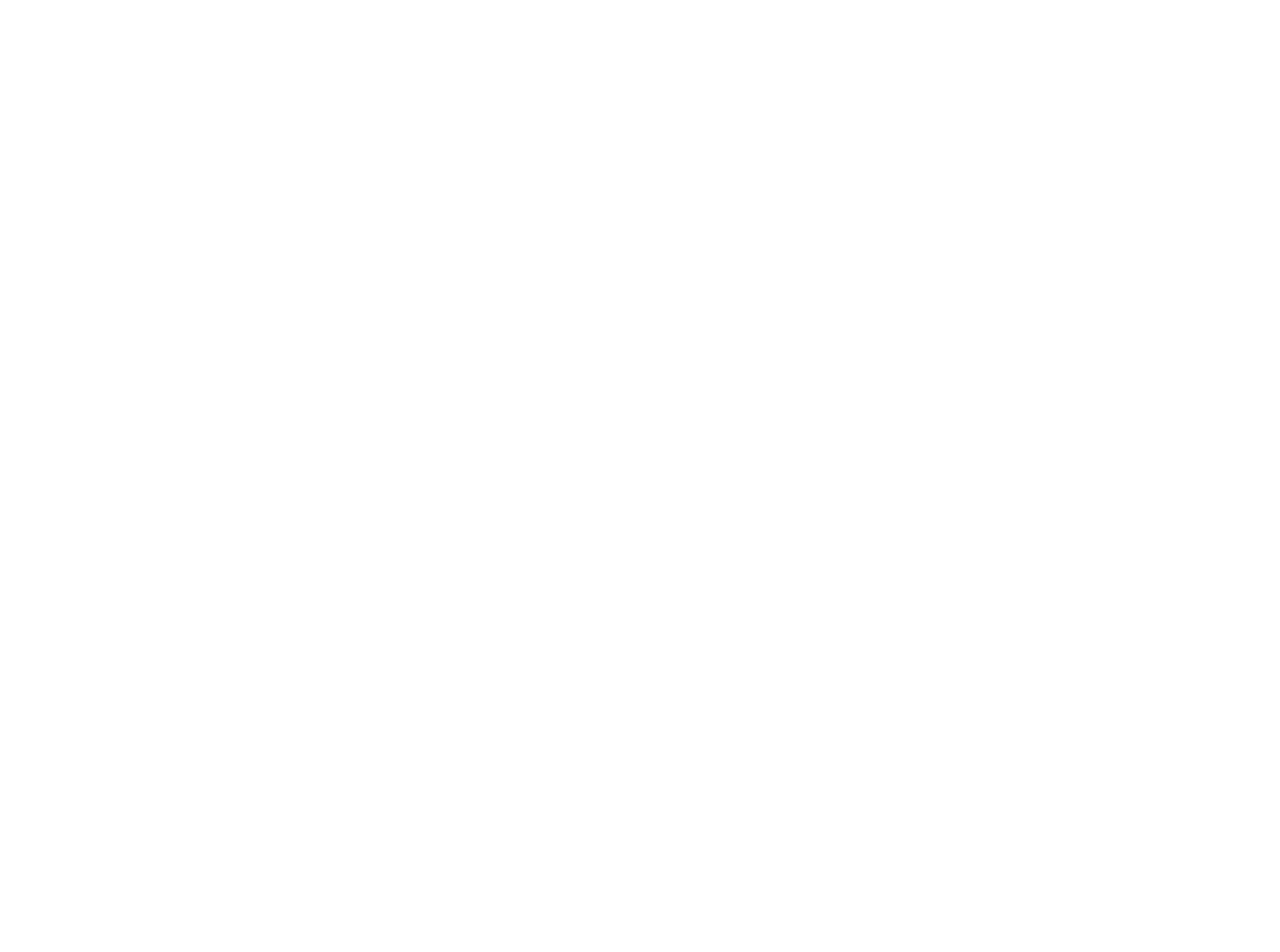
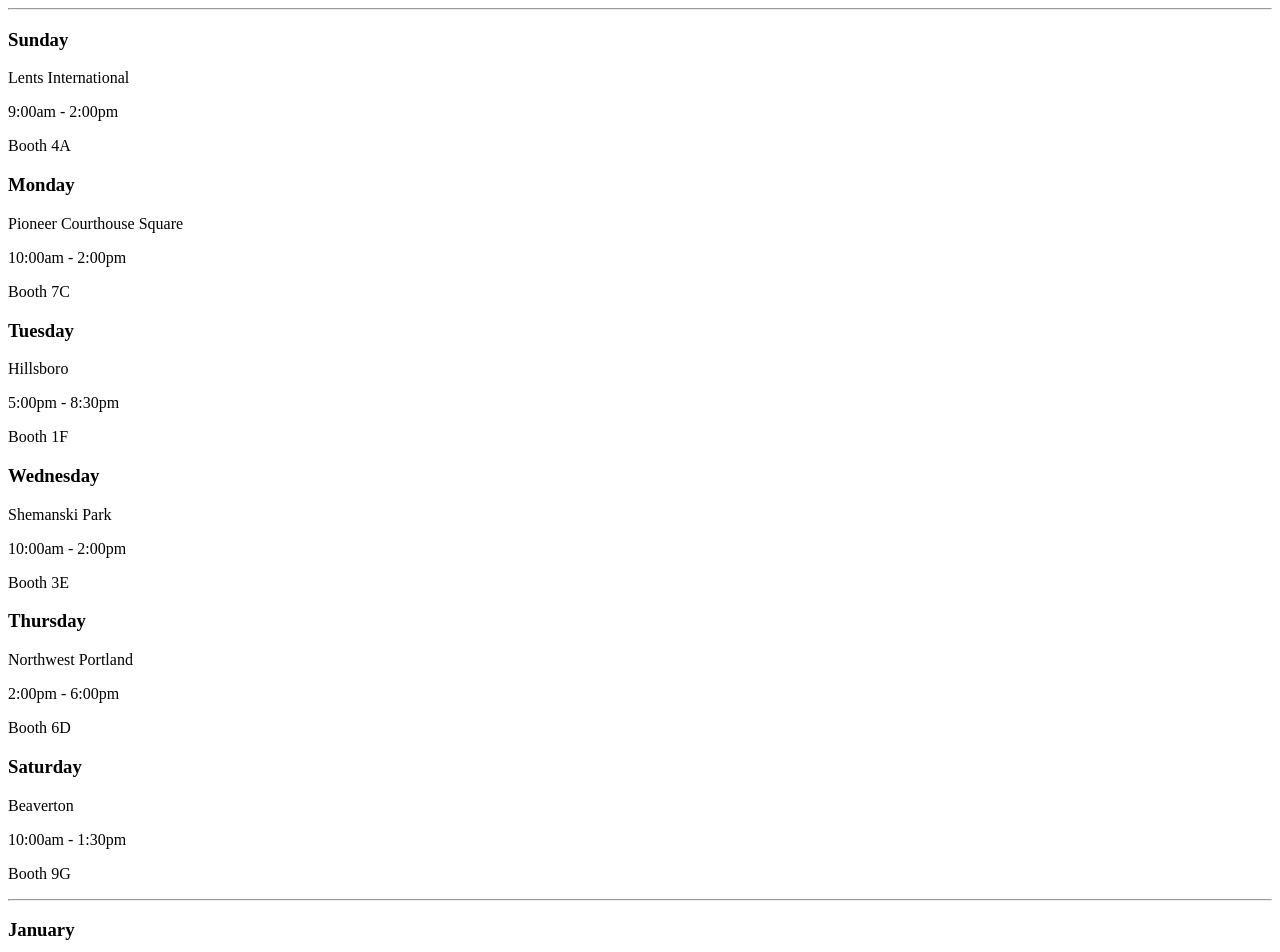
Before and after one commit to RogersNL/farmers-market, a React app: page / in a window 1280 px wide. Shown: the top 952 px of the page. Before the commit the page ends 800 px from the top, so only its background shows below. Built offline with nearby package versions, Linux system fonts and the light colour scheme.

Commit message:
Add raw information to page. No styling.

```diff
--- a/src/components/App.jsx
+++ b/src/components/App.jsx
@@ -1,8 +1,14 @@
 import React from 'react';
+import Schedule from './Schedule';
 import ProduceList from './ProduceList';
+
 function App(){
   return(
-    <div><ProduceList/></div>
+    <div>
+      <Schedule/>
+      <ProduceList/>
+    </div>
+
   );
 }
 
--- a/src/components/Day.jsx
+++ b/src/components/Day.jsx
@@ -1,9 +1,21 @@
 import React from 'react';
+import PropTypes from 'prop-types';
 
-function Day(){
+function Day(props){
   return(
-    <div></div>
+    <div>
+      <h3>{props.day}</h3>
+      <p>{props.location}</p>
+      <p>{props.hours}</p>
+      <p>Booth {props.booth}</p>
+    </div>
   );
 }
 
+Day.propTypes = {
+  day: PropTypes.string.isRequired,
+  location: PropTypes.string.isRequired,
+  hours: PropTypes.string.isRequired,
+  booth: PropTypes.string.isRequired
+};
 export default Day;
--- a/src/components/Produce.jsx
+++ b/src/components/Produce.jsx
@@ -1,9 +1,21 @@
 import React from 'react';
+import PropTypes from 'prop-types';
 
-function Produce(){
+function Produce(props){
   return(
-    <div></div>
+    <div>
+      <h3>{props.month}</h3>
+      <ul>{props.selection.map((produce, index) =>
+        <li key={index}>{produce}</li>
+      )}</ul>
+
+    </div>
   );
 }
 
+Produce.propTypes = {
+  month: PropTypes.string.isRequired,
+  selection: PropTypes.arrayOf(PropTypes.string.isRequired)
+};
+
 export default Produce;
--- a/src/components/ProduceList.jsx
+++ b/src/components/ProduceList.jsx
@@ -1,4 +1,5 @@
 import React from 'react';
+import Produce from './Produce';
 
 const availableProduce = [
   {
@@ -270,7 +271,14 @@
 ];
 function ProduceList(){
   return(
-    <div></div>
+    <div>
+      <hr/>
+      {availableProduce.map((producelist, index) =>
+        <Produce month={producelist.month}
+          selection={producelist.selection}
+          key={index}/>
+      )}
+    </div>
   );
 }
 
--- a/src/components/Schedule.jsx
+++ b/src/components/Schedule.jsx
@@ -1,8 +1,56 @@
 import React from 'react';
+import Day from './Day';
+const marketSchedule = [
+  {
+    day: 'Sunday',
+    location: 'Lents International',
+    hours: '9:00am - 2:00pm',
+    booth: '4A'
+  },
+  {
+    day: 'Monday',
+    location: 'Pioneer Courthouse Square',
+    hours: '10:00am - 2:00pm',
+    booth: '7C'
+  },
+  {
+    day: 'Tuesday',
+    location: 'Hillsboro',
+    hours: '5:00pm - 8:30pm',
+    booth: '1F'
+  },
+  {
+    day: 'Wednesday',
+    location: 'Shemanski Park',
+    hours: '10:00am - 2:00pm',
+    booth: '3E'
+  },
+  {
+    day: 'Thursday',
+    location: 'Northwest Portland',
+    hours: '2:00pm - 6:00pm',
+    booth: '6D'
+  },
+  {
+    day: 'Saturday',
+    location: 'Beaverton',
+    hours: '10:00am - 1:30pm',
+    booth: '9G'
+  }
+];
 
 function Schedule(){
   return(
-    <div></div>
+    <div>
+      <hr/>
+      {marketSchedule.map((schedule, index) =>
+        <Day day={schedule.day}
+          location={schedule.location}
+          hours={schedule.hours}
+          booth={schedule.booth}
+          key={index}/>
+      )}
+    </div>
   );
 }
 
```
